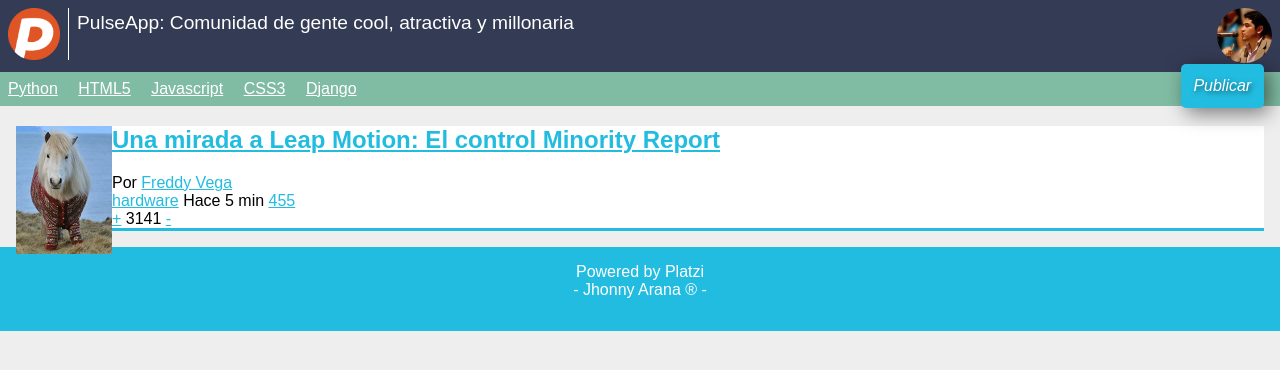
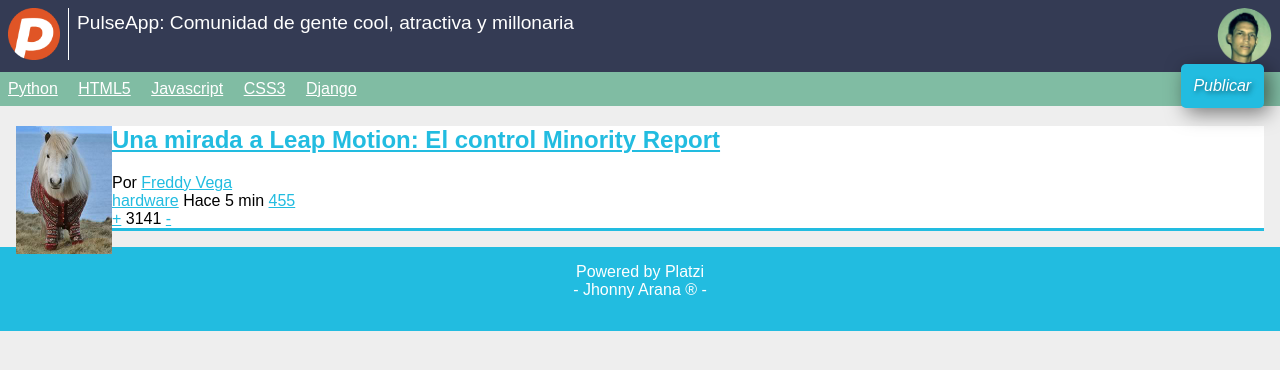
Before and after one commit to aranajhonny/platzi-dev-web, a plain HTML site: page modulo 1/index.html in a window 1280 px wide. Drawn offline with Linux system fonts and the light colour scheme.

Commit message:
add personal picture.

```diff
--- a/modulo 1/index.html
+++ b/modulo 1/index.html
@@ -15,7 +15,7 @@
 		</figure>
 		<h1 id="titulo_header">PulseApp: Comunidad de gente cool, atractiva y millonaria</h1>
 		<figure id="avatar">
-			<img src="avatar.jpg" />
+			<img src="img/logo.png" />
 		</figure>
 	</header>
 	<nav>
```
Also changed, not shown: modulo 1/img/logo.png (added).
